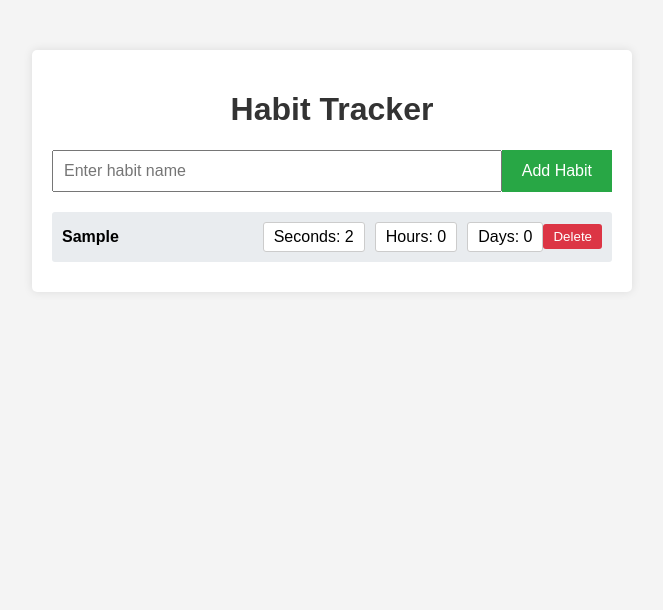
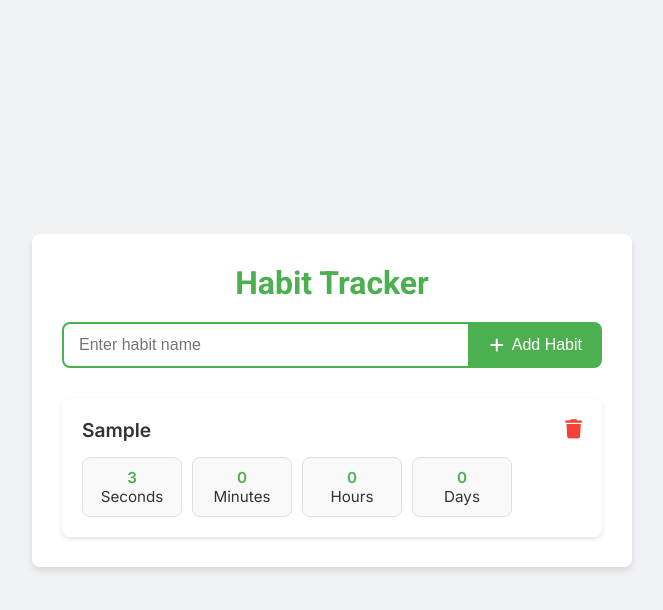
Before and after one commit to C-a-s-t-e-l/habit-tracker, a plain HTML site: page index.html in a window 1280 px wide. Both pictures are taken after typing "Sample" into the empty fields and a click on the button "Add Habit". Shown: the whole page, without its empty margins (308-971 px from the left). Drawn offline with Linux system fonts and the light colour scheme; a small style sheet from the web is missing.

Commit message:
updated design and tracker functionalities

```diff
--- a/app.js
+++ b/app.js
@@ -13,43 +13,58 @@ function saveHabits() {
 
 // Function to create habit HTML
 function createHabitElement(habit) {
+    // Create main habit card
     const habitDiv = document.createElement('div');
     habitDiv.classList.add('habit');
     habitDiv.setAttribute('data-id', habit.id);
 
-    const habitInfo = document.createElement('div');
-    habitInfo.classList.add('habit-info');
-    habitInfo.innerHTML = `<strong>${habit.name}</strong>`;
+    // Create habit header
+    const habitHeader = document.createElement('div');
+    habitHeader.classList.add('habit-header');
 
+    const habitName = document.createElement('div');
+    habitName.classList.add('habit-name');
+    habitName.textContent = habit.name;
+
+    const deleteBtn = document.createElement('button');
+    deleteBtn.classList.add('delete-btn');
+    deleteBtn.innerHTML = '<i class="fas fa-trash"></i>';
+    deleteBtn.title = 'Delete Habit';
+
+    // Append name and delete button to header
+    habitHeader.appendChild(habitName);
+    habitHeader.appendChild(deleteBtn);
+
+    // Create counters container
     const countersDiv = document.createElement('div');
     countersDiv.classList.add('counters');
 
-    // Create counters
+    // Create individual counters
     const secondCounter = document.createElement('div');
     secondCounter.classList.add('counter');
-    secondCounter.innerHTML = `Seconds: ${habit.seconds}`;
+    secondCounter.innerHTML = `<span>${habit.seconds}</span> Seconds`;
+
+    const minuteCounter = document.createElement('div');
+    minuteCounter.classList.add('counter');
+    minuteCounter.innerHTML = `<span>${habit.minutes}</span> Minutes`;
 
     const hourCounter = document.createElement('div');
     hourCounter.classList.add('counter');
-    hourCounter.innerHTML = `Hours: ${habit.hours}`;
+    hourCounter.innerHTML = `<span>${habit.hours}</span> Hours`;
 
     const dayCounter = document.createElement('div');
     dayCounter.classList.add('counter');
-    dayCounter.innerHTML = `Days: ${habit.days}`;
+    dayCounter.innerHTML = `<span>${habit.days}</span> Days`;
 
+    // Append counters to counters container
     countersDiv.appendChild(secondCounter);
+    countersDiv.appendChild(minuteCounter);
     countersDiv.appendChild(hourCounter);
     countersDiv.appendChild(dayCounter);
 
-    // Delete button
-    const deleteBtn = document.createElement('button');
-    deleteBtn.classList.add('delete-btn');
-    deleteBtn.textContent = 'Delete';
-
-    // Append all to habitDiv
-    habitDiv.appendChild(habitInfo);
+    // Append header and counters to main habit card
+    habitDiv.appendChild(habitHeader);
     habitDiv.appendChild(countersDiv);
-    habitDiv.appendChild(deleteBtn);
 
     // Event listener for delete
     deleteBtn.addEventListener('click', () => deleteHabit(habit.id));
@@ -72,9 +87,9 @@ function addHabit(name) {
         id: Date.now(),
         name: name,
         seconds: 0,
+        minutes: 0,
         hours: 0,
-        days: 0,
-        lastUpdated: Date.now() // Initialize lastUpdated
+        days: 0
     };
     habits.push(newHabit);
     saveHabits();
@@ -88,73 +103,47 @@ function deleteHabit(id) {
     renderHabits();
 }
 
-// Function to calculate elapsed time and update counters
-function calculateElapsedTime() {
+// Function to update counters (Optimized)
+function updateCounters() {
     const now = Date.now();
+    const oneSecond = 1000;
 
     habits.forEach((habit, index) => {
-        const elapsedMilliseconds = now - habit.lastUpdated;
-        const elapsedSeconds = Math.floor(elapsedMilliseconds / 1000);
+        // Increment seconds
+        habit.seconds += 1;
 
-        habit.seconds += elapsedSeconds;
+        // Convert seconds to minutes
+        if (habit.seconds >= 60) {
+            habit.seconds = 0;
+            habit.minutes += 1;
+        }
 
-        // Convert seconds to hours
-        if (habit.seconds >= 3600) {
-            habit.hours += Math.floor(habit.seconds / 3600);
-            habit.seconds = habit.seconds % 3600;
+        // Convert minutes to hours
+        if (habit.minutes >= 60) {
+            habit.minutes = 0;
+            habit.hours += 1;
         }
 
         // Convert hours to days
         if (habit.hours >= 24) {
-            habit.days += Math.floor(habit.hours / 24);
-            habit.hours = habit.hours % 24;
+            habit.hours = 0;
+            habit.days += 1;
         }
-
-        // Update lastUpdated timestamp
-        habit.lastUpdated = now;
 
         // Update the habit in the array
         habits[index] = habit;
-    });
 
-    saveHabits();
-    renderHabits();
-}
-
-// Function to update counters while the app is open
-function updateCounters() {
-    const now = Date.now();
-
-    habits.forEach((habit, index) => {
-        // Calculate the time difference since the last update
-        const elapsedMilliseconds = now - habit.lastUpdated;
-        const elapsedSeconds = Math.floor(elapsedMilliseconds / 1000);
-
-        if (elapsedSeconds >= 1) {
-            habit.seconds += elapsedSeconds;
-
-            // Convert seconds to hours
-            if (habit.seconds >= 3600) {
-                habit.hours += Math.floor(habit.seconds / 3600);
-                habit.seconds = habit.seconds % 3600;
-            }
-
-            // Convert hours to days
-            if (habit.hours >= 24) {
-                habit.days += Math.floor(habit.hours / 24);
-                habit.hours = habit.hours % 24;
-            }
-
-            // Update lastUpdated timestamp
-            habit.lastUpdated = now;
-
-            // Update the habit in the array
-            habits[index] = habit;
+        // Update DOM elements directly to avoid re-rendering
+        const habitDiv = document.querySelector(`.habit[data-id='${habit.id}']`);
+        if (habitDiv) {
+            const counters = habitDiv.querySelectorAll('.counter span');
+            if (counters[0]) counters[0].textContent = habit.seconds;
+            if (counters[1]) counters[1].textContent = habit.minutes;
+            if (counters[2]) counters[2].textContent = habit.hours;
+            if (counters[3]) counters[3].textContent = habit.days;
         }
     });
-
     saveHabits();
-    renderHabits();
 }
 
 // Event listener for form submission
@@ -167,8 +156,7 @@ habitForm.addEventListener('submit', (e) => {
     }
 });
 
-// Initial calculations and render
-calculateElapsedTime();
+// Initial render
 renderHabits();
 
 // Update counters every second
--- a/index.html
+++ b/index.html
@@ -3,7 +3,11 @@
 <head>
     <meta charset="UTF-8">
     <meta name="viewport" content="width=device-width, initial-scale=1.0">
-    <title>Habit Tracker</title>
+    <title>Modern Habit Tracker</title>
+    <!-- Google Fonts -->
+    <link href="https://fonts.googleapis.com/css2?family=Inter:wght@400;600&family=Roboto:wght@400;700&display=swap" rel="stylesheet">
+    <!-- Font Awesome Icons -->
+    <link rel="stylesheet" href="https://cdnjs.cloudflare.com/ajax/libs/font-awesome/6.4.0/css/all.min.css" integrity="sha512-papRq/XxIbv+4VwEjjShGx/jV7e6h6X70flrOGuUwPzIWzrA43cEV2Z4i6I6k1K1ZK1Vn8jKzJ3JmgwZjV7GWg==" crossorigin="anonymous" referrerpolicy="no-referrer" />
     <link rel="stylesheet" href="styles.css">
 </head>
 <body>
@@ -11,7 +15,7 @@
         <h1>Habit Tracker</h1>
         <form id="habit-form">
             <input type="text" id="habit-name" placeholder="Enter habit name" required>
-            <button type="submit">Add Habit</button>
+            <button type="submit"><i class="fas fa-plus"></i> Add Habit</button>
         </form>
         <div id="habits-container">
             <!-- Habits will be dynamically added here -->
--- a/styles.css
+++ b/styles.css
@@ -1,88 +1,175 @@
+/* Import Google Fonts */
+@import url('https://fonts.googleapis.com/css2?family=Inter:wght@400;600&family=Roboto:wght@400;700&display=swap');
+
+/* CSS Variables for Theme */
+:root {
+    --primary-color: #4CAF50;
+    --secondary-color: #ffffff;
+    --accent-color: #f44336;
+    --background-color: #f0f2f5;
+    --text-color: #333333;
+    --card-background: #ffffff;
+    --shadow: rgba(0, 0, 0, 0.1);
+    --border-radius: 8px;
+    --transition-speed: 0.3s;
+}
+
+/* Reset & Base Styles */
 * {
+    margin: 0;
+    padding: 0;
     box-sizing: border-box;
 }
 
 body {
-    font-family: Arial, sans-serif;
-    background-color: #f4f4f4;
-    margin: 0;
-    padding: 0;
+    font-family: 'Inter', sans-serif;
+    background-color: var(--background-color);
+    color: var(--text-color);
+    min-height: 100vh;
+    display: flex;
+    align-items: center;
+    justify-content: center;
 }
 
 .container {
     width: 90%;
     max-width: 600px;
-    margin: 50px auto;
-    background: #fff;
-    padding: 20px;
-    border-radius: 5px;
-    box-shadow: 0 0 10px rgba(0,0,0,0.1);
+    background: var(--card-background);
+    padding: 30px;
+    border-radius: var(--border-radius);
+    box-shadow: 0 4px 6px var(--shadow);
 }
 
 h1 {
     text-align: center;
-    color: #333;
+    margin-bottom: 20px;
+    font-family: 'Roboto', sans-serif;
+    font-size: 2em;
+    color: var(--primary-color);
 }
 
 form {
     display: flex;
-    margin-bottom: 20px;
+    margin-bottom: 30px;
 }
 
 form input {
     flex: 1;
-    padding: 10px;
+    padding: 12px 15px;
     font-size: 16px;
+    border: 2px solid var(--primary-color);
+    border-radius: var(--border-radius) 0 0 var(--border-radius);
+    outline: none;
+    transition: border-color var(--transition-speed);
+}
+
+form input:focus {
+    border-color: #388E3C;
 }
 
 form button {
-    padding: 10px 20px;
+    background: var(--primary-color);
+    color: var(--secondary-color);
+    border: none;
+    padding: 0 20px;
     font-size: 16px;
-    background: #28a745;
-    color: #fff;
-    border: none;
     cursor: pointer;
+    border-radius: 0 var(--border-radius) var(--border-radius) 0;
+    display: flex;
+    align-items: center;
+    gap: 8px;
+    transition: background-color var(--transition-speed), transform var(--transition-speed);
 }
 
 form button:hover {
-    background: #218838;
+    background-color: #388E3C;
+    transform: translateY(-2px);
 }
 
+#habits-container {
+    display: flex;
+    flex-direction: column;
+    gap: 15px;
+}
+
+/* Habit Card Styles */
 .habit {
+    background: var(--card-background);
+    padding: 20px;
+    border-radius: var(--border-radius);
+    box-shadow: 0 2px 4px var(--shadow);
+    display: flex;
+    flex-direction: column;
+    transition: transform var(--transition-speed), box-shadow var(--transition-speed);
+}
+
+.habit:hover {
+    transform: translateY(-3px);
+    box-shadow: 0 4px 8px var(--shadow);
+}
+
+.habit-header {
     display: flex;
     justify-content: space-between;
     align-items: center;
-    background: #e9ecef;
-    padding: 10px;
-    margin-bottom: 10px;
-    border-radius: 3px;
+    margin-bottom: 15px;
 }
 
-.habit-info {
-    flex: 1;
+.habit-name {
+    font-size: 1.2em;
+    font-weight: 600;
+    color: var(--text-color);
+}
+
+.delete-btn {
+    background: transparent;
+    border: none;
+    color: var(--accent-color);
+    font-size: 1.2em;
+    cursor: pointer;
+    transition: color var(--transition-speed), transform var(--transition-speed);
+}
+
+.delete-btn:hover {
+    color: #c62828;
+    transform: scale(1.2);
 }
 
 .counters {
     display: flex;
+    flex-wrap: wrap;
     gap: 10px;
 }
 
 .counter {
-    background: #fff;
-    padding: 5px 10px;
-    border-radius: 3px;
-    border: 1px solid #ccc;
+    background: #f9f9f9;
+    padding: 10px 15px;
+    border-radius: var(--border-radius);
+    border: 1px solid #e0e0e0;
+    min-width: 100px;
+    text-align: center;
+    font-size: 0.95em;
+    transition: background-color var(--transition-speed), transform var(--transition-speed);
 }
 
-.delete-btn {
-    background: #dc3545;
-    color: #fff;
-    border: none;
-    padding: 5px 10px;
-    cursor: pointer;
-    border-radius: 3px;
+.counter:hover {
+    background-color: #f1f1f1;
+    transform: translateY(-2px);
 }
 
-.delete-btn:hover {
-    background: #c82333;
+.counter span {
+    display: block;
+    font-weight: 600;
+    color: var(--primary-color);
 }
+
+@media (max-width: 600px) {
+    .counters {
+        flex-direction: column;
+        align-items: flex-start;
+    }
+
+    .counter {
+        width: 100%;
+    }
+}
```
